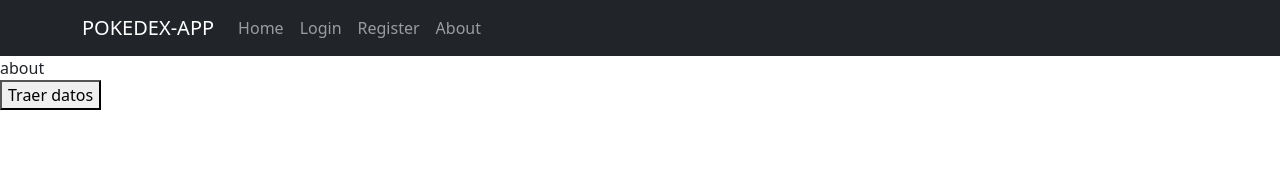
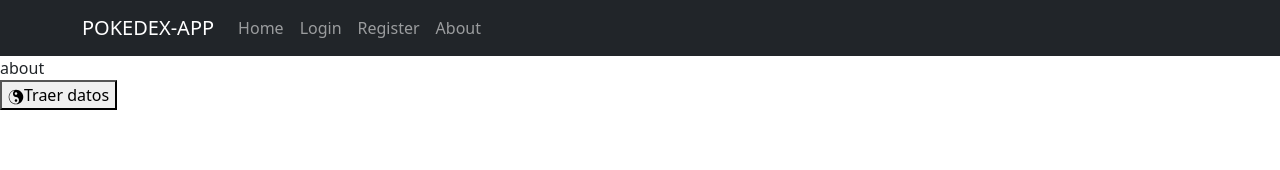
Before and after one commit to emmllanitos/pokedex-app, a React (Create React App) app: page /about in a window 1280 px wide. Shown: the top 170 px of the page. Built offline with nearby package versions, Linux system fonts and the light colour scheme.

Commit message:
react-icons

```diff
--- a/package.json
+++ b/package.json
@@ -11,6 +11,7 @@
     "react": "^18.2.0",
     "react-bootstrap": "^2.5.0",
     "react-dom": "^18.2.0",
+    "react-icons": "^4.6.0",
     "react-router-dom": "^6.4.3",
     "react-scripts": "5.0.1",
     "web-vitals": "^2.1.4"
--- a/src/routes/Posts.js
+++ b/src/routes/Posts.js
@@ -1,3 +1,5 @@
+import { GiYinYang } from "react-icons/gi";
+
 const handleClick = () => {
   fetch("https://pokeapi.co/api/v2/pokemon/luxray")
     .then((response) => response.json())
@@ -8,7 +10,10 @@ const handleClick = () => {
 export const Posts = () => {
   return (
     <div>
-      <button onClick={handleClick}>Traer datos</button>
+      <button onClick={handleClick}>
+        <GiYinYang />
+        Traer datos
+      </button>
     </div>
   );
 };
```
Also changed, not shown: 1 other file (tests, documents, lock files or other folders).
